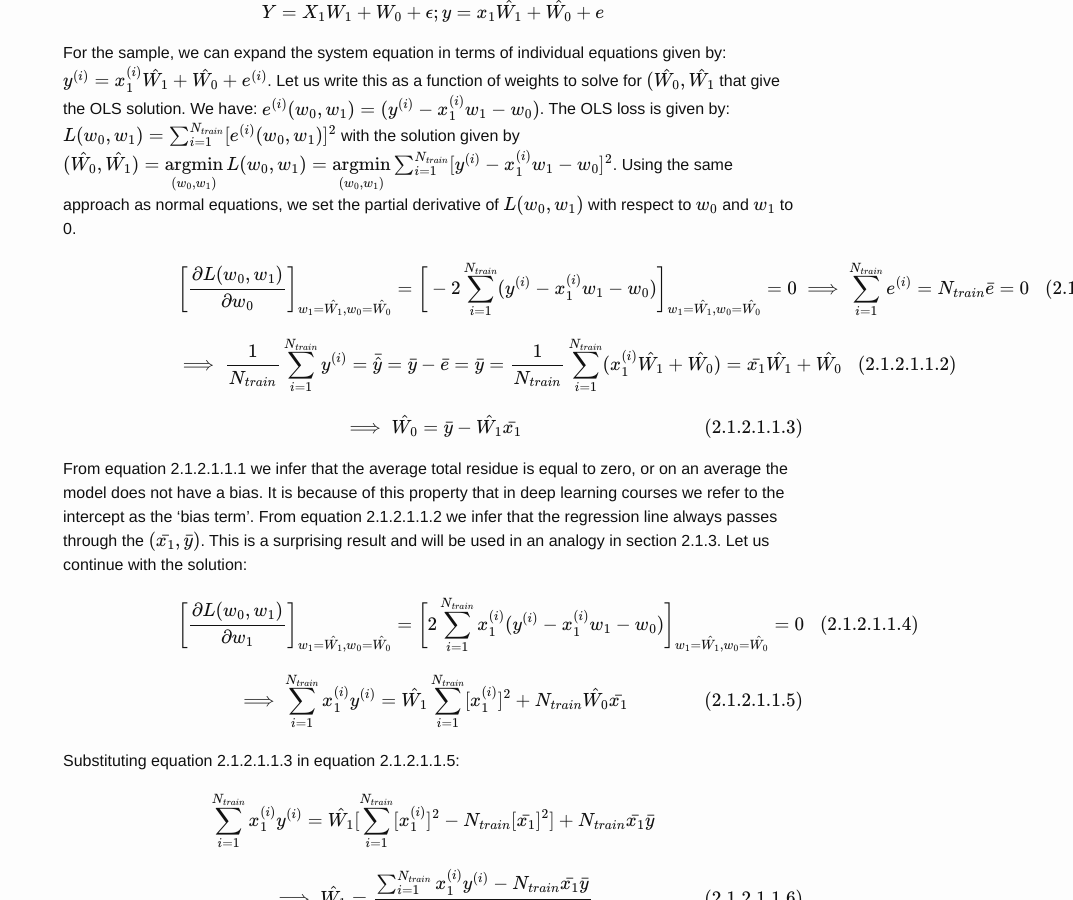
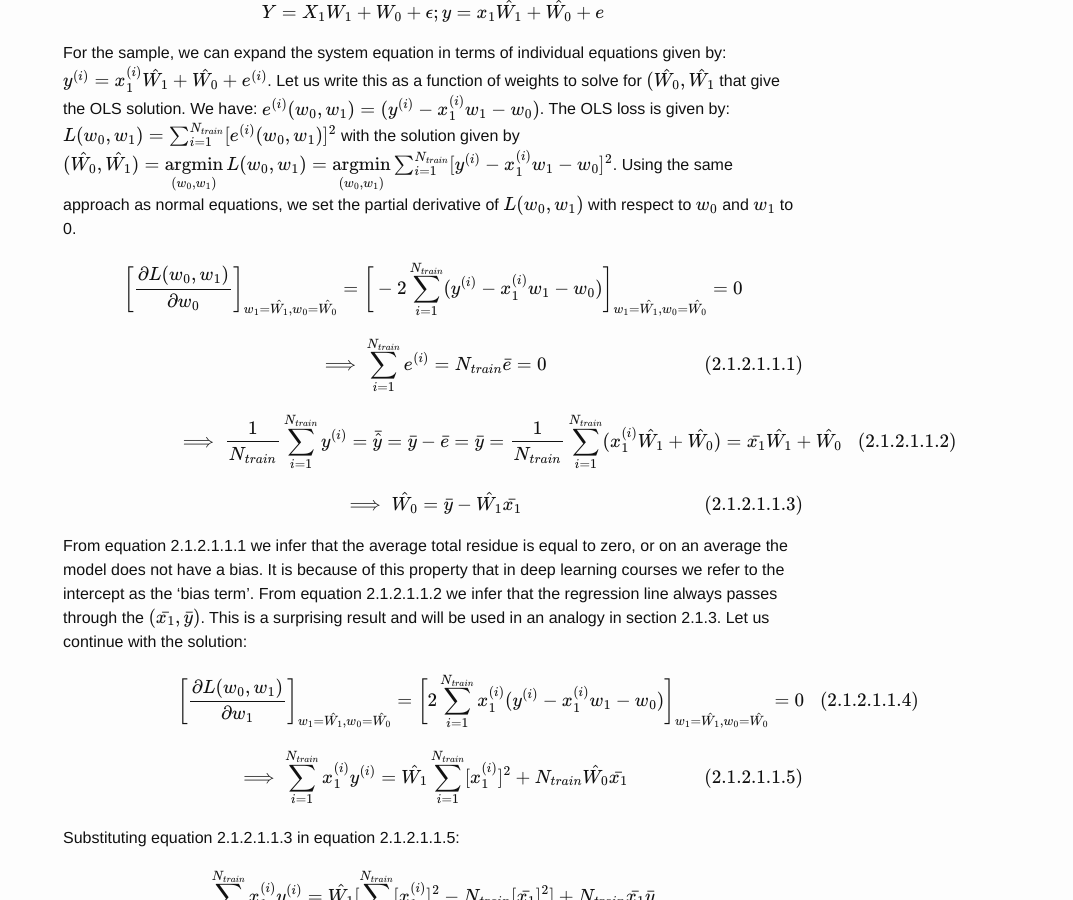
Before and after one commit to SNaveenMathew/ml_book, a Jekyll site: the page built from linear_regression.md, in a window 1280 px wide and 900 px high, scrolled down 1890 px. Shown: the whole window, without its empty margins (207-1280 px from the left). Built offline with Jekyll 4.4.1, drawn with Linux system fonts in a browser that asks for light colours; our own code applies the rules of GitHub Pages for plain Markdown files; formulas are drawn with MathJax 3.

Commit message:
Adjusting equation widths for labeling

```diff
--- a/linear_regression.md
+++ b/linear_regression.md
@@ -46,7 +46,9 @@ $$Y = X_1 W_1 + W_0 + \epsilon; y = x_1 \hat{W_1} + \hat{W_0} + e$$
 
 For the sample, we can expand the system equation in terms of individual equations given by: $y^{(i)} = x_1^{(i)} \hat{W_1} + \hat{W_0} + e^{(i)}$. Let us write this as a function of weights to solve for $(\hat{W_0}, \hat{W_1}$ that give the OLS solution. We have: $e^{(i)}(w_0, w_1) = (y^{(i)} - x_1^{(i)} w_1 - w_0)$. The OLS loss is given by: $L(w_0, w_1) = \sum_{i=1}^{N_{train}}[e^{(i)}(w_0, w_1)]^2$ with the solution given by $(\hat{W_0}, \hat{W_1}) = \argmin \limits_{(w_0, w_1)} L(w_0, w_1) = \argmin \limits_{(w_0, w_1)} \sum_{i=1}^{N_{train}} [y^{(i)} - x_1^{(i)} w_1 - w_0]^2$. Using the same approach as normal equations, we set the partial derivative of $L(w_0, w_1)$ with respect to $w_0$ and $w_1$ to 0.
 
-$$\bigg[\frac{\partial L(w_0, w_1)}{\partial w_0}\bigg]_{w_1 = \hat{W_1}, w_0 = \hat{W_0}} = \bigg[-2\sum_{i=1}^{N_{train}}(y^{(i)} - x_1^{(i)} w_1 - w_0)\bigg]_{w_1 = \hat{W_1}, w_0 = \hat{W_0}} = 0 \implies \sum_{i=1}^{N_{train}} e^{(i)} = N_{train} \bar{e} = 0 \tag{2.1.2.1.1.1}$$
+$$\bigg[\frac{\partial L(w_0, w_1)}{\partial w_0}\bigg]_{w_1 = \hat{W_1}, w_0 = \hat{W_0}} = \bigg[-2\sum_{i=1}^{N_{train}}(y^{(i)} - x_1^{(i)} w_1 - w_0)\bigg]_{w_1 = \hat{W_1}, w_0 = \hat{W_0}} = 0$$
+
+$$\implies \sum_{i=1}^{N_{train}} e^{(i)} = N_{train} \bar{e} = 0 \tag{2.1.2.1.1.1}$$
 
 $$\implies \frac{1}{N_{train}}\sum_{i=1}^{N_{train}}y^{(i)} = \bar{\hat{y}} = \bar{y} - \bar{e} = \bar{y} = \frac{1}{N_{train}}\sum_{i=1}^{N_{train}}(x_1^{(i)}\hat{W_1} + \hat{W_0}) = \bar{x_1}\hat{W_1} + \hat{W_0} \tag{2.1.2.1.1.2}$$
 
```
